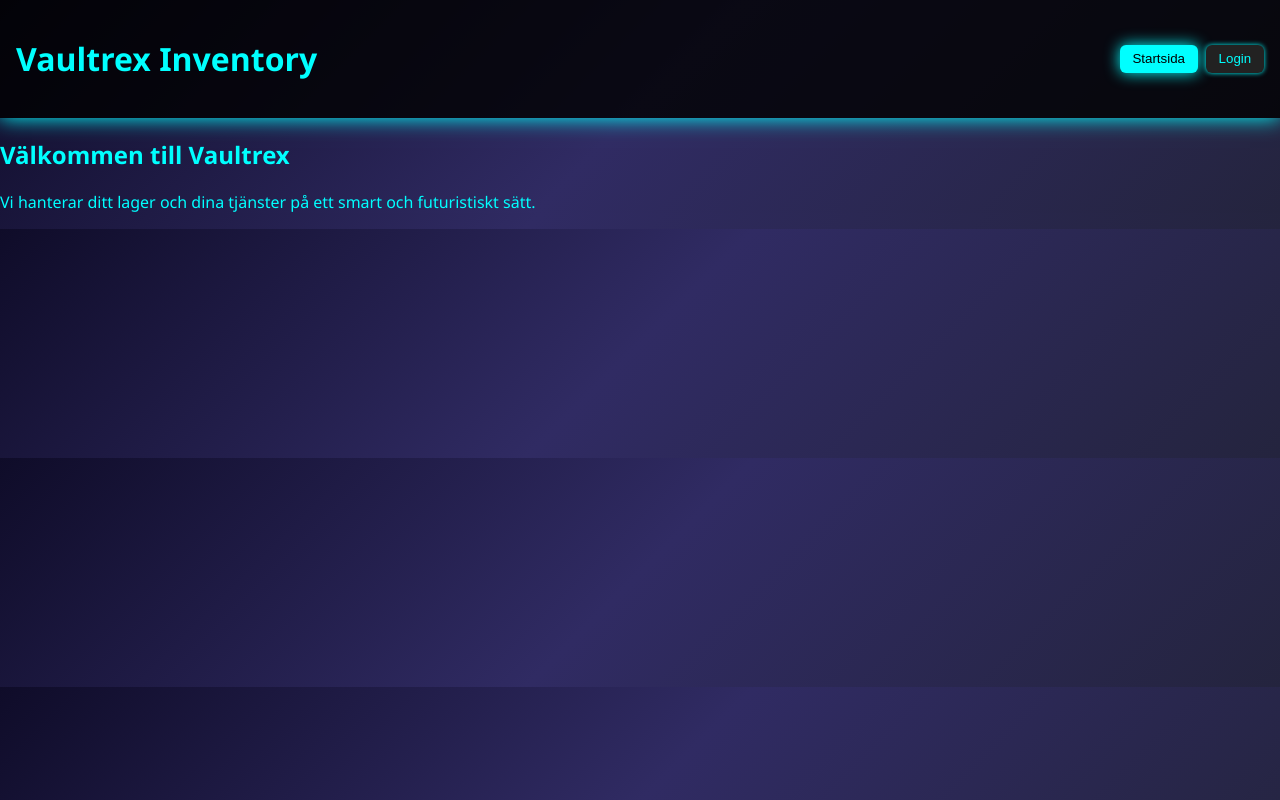
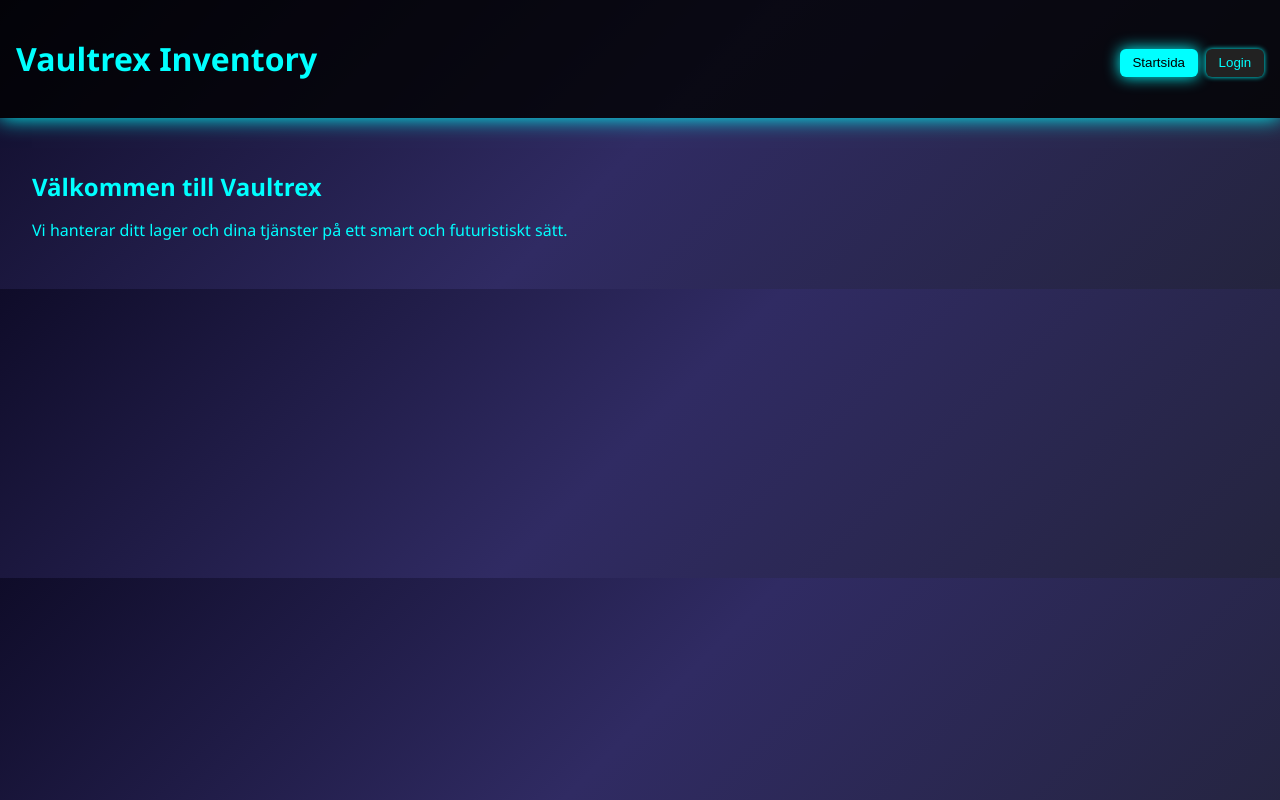
Before and after one commit to FooxxyyDev/vaultrex-frontend, a React (Vite) app: page / in a window 1280 px wide. Built offline with nearby package versions, Linux system fonts and the light colour scheme.

Commit message:
Update App.css

```diff
--- a/src/App.css
+++ b/src/App.css
@@ -5,7 +5,8 @@ body, html {
   background: linear-gradient(135deg, #0f0c29, #302b63, #24243e);
   color:#0ff;
 }
-header {
+
+.App header {
   background: rgba(0,0,0,0.8);
   padding:1rem;
   display:flex;
@@ -13,6 +14,7 @@ header {
   align-items:center;
   box-shadow: 0 0 20px #0ff;
 }
+
 nav button {
   margin-left:0.5rem;
   padding:0.4rem 0.8rem;
@@ -24,23 +26,57 @@ nav button {
   box-shadow: 0 0 5px #0ff;
   transition: 0.3s;
 }
+
 nav button:hover, nav button.active {
   background:#0ff;
   color:#000;
   box-shadow: 0 0 15px #0ff;
 }
+
+main {
+  padding:2rem;
+}
+
+section h2 {
+  margin-bottom:1rem;
+}
+
+.login input {
+  display:block;
+  margin:0.5rem 0;
+  padding:0.5rem;
+  border-radius:6px;
+  border:none;
+  width:200px;
+}
+
+button {
+  padding:0.5rem 1rem;
+  margin-top:0.5rem;
+  border:none;
+  border-radius:6px;
+  cursor:pointer;
+  background:#0ff;
+  color:#000;
+  transition:0.3s;
+}
+
+button:hover {
+  background:#00f;
+  color:#fff;
+}
+
 .inventory li, .services li {
   background: rgba(0,255,255,0.1);
   padding:0.8rem 1rem;
   margin:0.3rem 0;
   border-radius:8px;
   box-shadow: 0 0 10px #0ff;
-  transition: 0.3s;
+  display:flex;
+  justify-content:space-between;
+  align-items:center;
 }
+
 .inventory li:hover, .services li:hover {
   box-shadow: 0 0 20px #0ff;
 }
-button:hover {
-  background:#00f;
-  color:#fff;
-}
```
